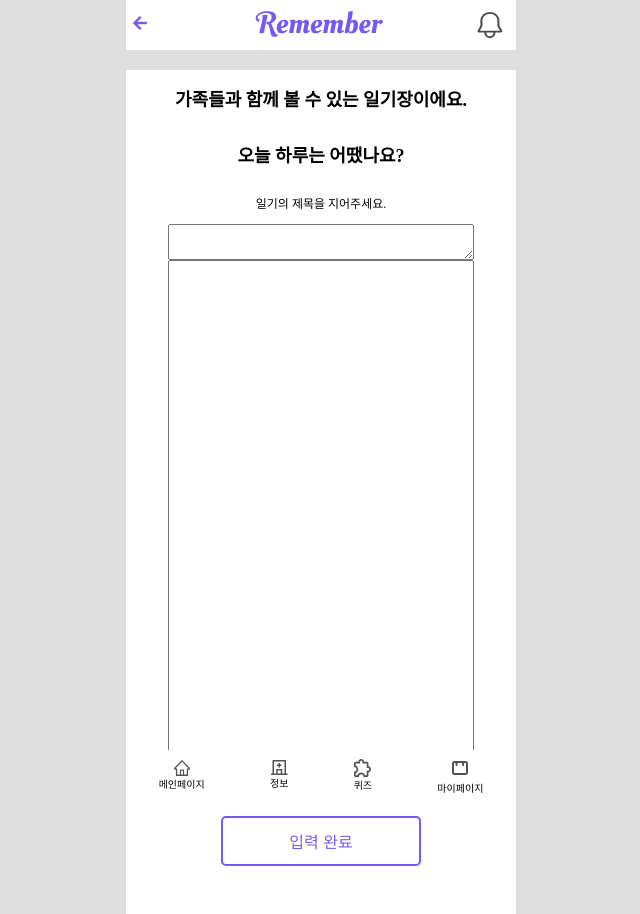
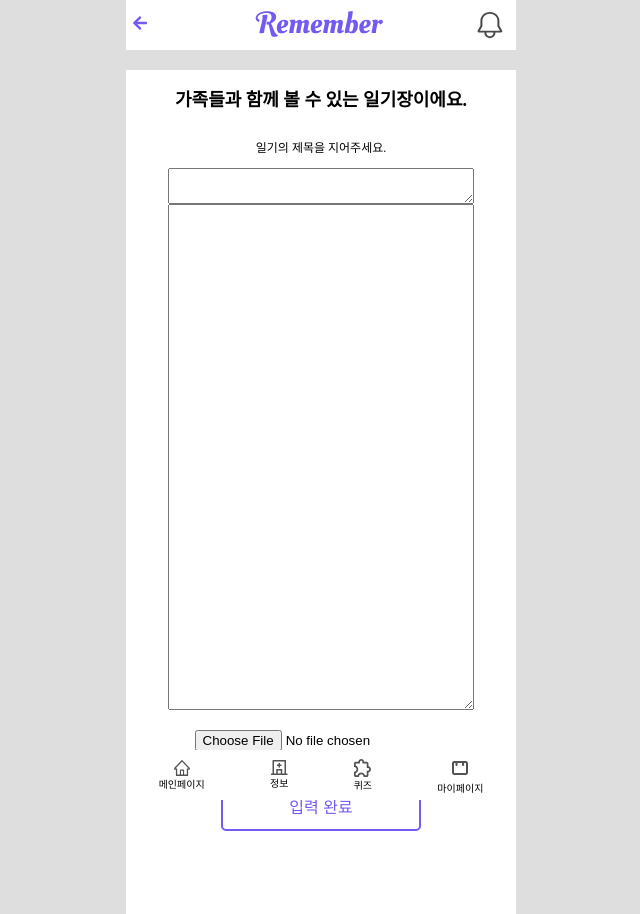
Before and after one commit to JOOMINSE0/Team14, a React (Create React App) app: page /writefamilydiary in a window 1280 px wide. Shown: the whole page, without its empty margins (319-959 px from the left). Built offline with nearby package versions, Linux system fonts and the light colour scheme.

Commit message:
파일 추가 수정

```diff
--- a/src/pages/WriteFamilyDiary/WriteFamilyDiary.jsx
+++ b/src/pages/WriteFamilyDiary/WriteFamilyDiary.jsx
@@ -9,6 +9,7 @@
 const WriteFamilyDiary = () => {
     const [inputText, setInputText] = useState(''); // 초기값 설정(이름)
     const navigate = useNavigate(); // useNavigate 훅을 사용
+    const [selectedImage, setSelectedImage] = useState(null); // 선택된 이미지 상태 추가
 
     const handleInputChange = (e) => {
         setInputText(e.target.value);
@@ -23,13 +24,18 @@
         navigate('/clickedfamilydiary');
     };
 
+    const handleImageChange = (e) => {
+        // 이미지가 선택될 때 호출되는 함수
+        const file = e.target.files[0];
+        setSelectedImage(file);
+    };
+
     return (
         <div className="iphone-frame">
             <Header />
             <div className="content write-family-diary-column">
                 <div className="for-chimae-font">
                     <h2>가족들과 함께 볼 수 있는 일기장이에요.</h2>
-                    <h2>오늘 하루는 어땠나요?</h2>
                 </div>
                 <div className='for-chimae-font'> <p>일기의 제목을 지어주세요.</p> </div>
                 <div>
@@ -48,6 +54,14 @@
                         onChange={handleInputChange}
                     ></textarea>
                 </div>
+                <div>
+                    {/* 파일 업로드를 위한 input 추가 */}
+                    <input
+                        type="file"
+                        accept="image/*"
+                        onChange={handleImageChange}
+                    />
+                </div>
                 <div className="sizedbox"></div>
                 <button className="write-family-diary-button" onClick={handleCompleteButtonClick}>
                     입력 완료
--- a/src/pages/WriteMyDiary/WriteMyDiary.jsx
+++ b/src/pages/WriteMyDiary/WriteMyDiary.jsx
@@ -9,6 +9,7 @@
 const WriteMyDiary = () => {
     const [inputText, setInputText] = useState(''); // 초기값 설정(이름)
     const navigate = useNavigate(); // useNavigate 훅을 사용
+    const [selectedImage, setSelectedImage] = useState(null); // 선택된 이미지 상태 추가
 
     const handleInputChange = (e) => {
         setInputText(e.target.value);
@@ -21,6 +22,11 @@
         // 입력 완료 버튼 클릭 시 main 화면으로 이동
         navigate('/clickedmydiary');
     };
+    const handleImageChange = (e) => {
+        // 이미지가 선택될 때 호출되는 함수
+        const file = e.target.files[0];
+        setSelectedImage(file);
+    };
 
     return (
         <div className="iphone-frame">
@@ -28,7 +34,6 @@
             <div className="content write-my-diary-column">
                 <div className="for-chimae-font">
                     <h2>나만 볼 수 있는 일기장이에요.</h2>
-                    <h2>오늘 하루는 어땠나요?</h2>
                 </div>
                 <div className='for-chimae-font'> <p>일기의 제목을 지어주세요.</p> </div>
                 <div>
@@ -48,6 +53,14 @@
                         onChange={handleInputChange}
                     ></textarea>
                 </div>
+                <div>
+                    {/* 파일 업로드를 위한 input 추가 */}
+                    <input
+                        type="file"
+                        accept="image/*"
+                        onChange={handleImageChange}
+                    />
+                </div>
                 <div className="sizedbox"></div>
                 <button className="write-my-diary-button" onClick={handleCompleteButtonClick}>
                     입력 완료
```
